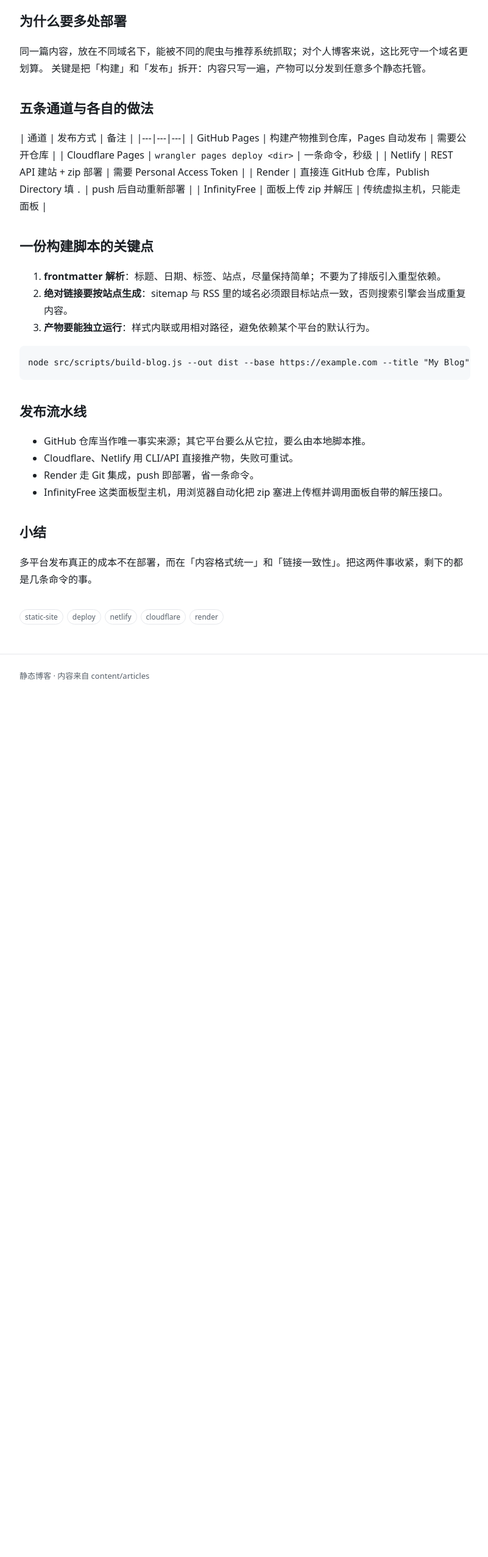
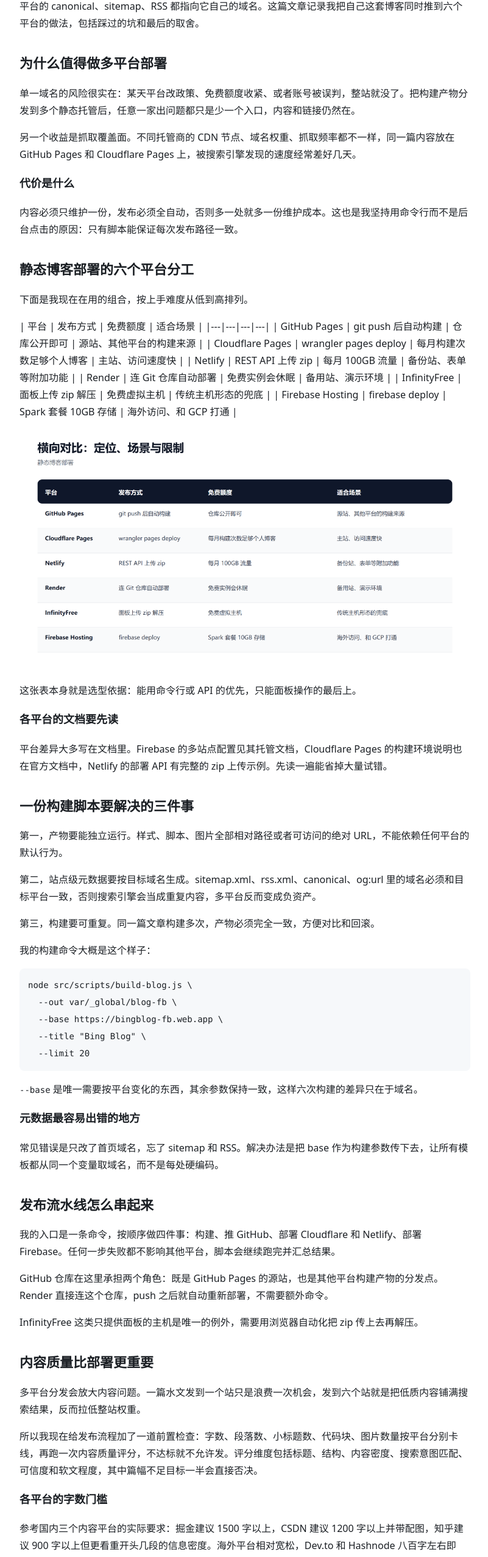
Before and after one commit to niceyayale/blog, a plain HTML site: page posts/static-blog-multi-platform-zh.html in a window 1280 px wide. Shown: the part 228-2781 px from the top of the page at 61% size, without its empty margins (238-1039 px from the left). Before the commit the page ends 1371 px from the top, so only its background shows below. Drawn offline with Linux system fonts and the light colour scheme.

Commit message:
update 2026-11-19

```diff
--- a/posts/static-blog-multi-platform-zh.html
+++ b/posts/static-blog-multi-platform-zh.html
@@ -1,21 +1,45 @@
 <!doctype html>
-<html lang="zh-CN"><head><meta charset="utf-8"><meta name="viewport" content="width=device-width,initial-scale=1"><title>把静态博客同时发布到五个免费平台：一份构建，五处上线</title><link rel="stylesheet" href="/assets/style.css"><link rel="alternate" type="application/rss+xml" title="RSS" href="/rss.xml"></head><body><header class="site"><div class="wrap"><a class="brand" href="/">EZ4 Blog</a><nav><a href="/">文章</a><a href="/tags.html">标签</a><a href="/about.html">关于</a><a href="/rss.xml">RSS</a></nav></div></header><main class="wrap"><h1>把静态博客同时发布到五个免费平台：一份构建，五处上线</h1><div class="meta">2026-11-19</div><article><h2 id="为什么要多处部署">为什么要多处部署</h2>
-<p>同一篇内容，放在不同域名下，能被不同的爬虫与推荐系统抓取；对个人博客来说，这比死守一个域名更划算。 关键是把「构建」和「发布」拆开：内容只写一遍，产物可以分发到任意多个静态托管。</p>
-<h2 id="五条通道与各自的做法">五条通道与各自的做法</h2>
-<p>| 通道 | 发布方式 | 备注 | |---|---|---| | GitHub Pages | 构建产物推到仓库，Pages 自动发布 | 需要公开仓库 | | Cloudflare Pages | <code>wrangler pages deploy &lt;dir&gt;</code> | 一条命令，秒级 | | Netlify | REST API 建站 + zip 部署 | 需要 Personal Access Token | | Render | 直接连 GitHub 仓库，Publish Directory 填 <code>.</code> | push 后自动重新部署 | | InfinityFree | 面板上传 zip 并解压 | 传统虚拟主机，只能走面板 |</p>
-<h2 id="一份构建脚本的关键点">一份构建脚本的关键点</h2>
-<ol>
-<li><strong>frontmatter 解析</strong>：标题、日期、标签、站点，尽量保持简单；不要为了排版引入重型依赖。</li>
-<li><strong>绝对链接要按站点生成</strong>：sitemap 与 RSS 里的域名必须跟目标站点一致，否则搜索引擎会当成重复内容。</li>
-<li><strong>产物要能独立运行</strong>：样式内联或用相对路径，避免依赖某个平台的默认行为。</li>
-</ol>
-<pre><code class="language-bash">node src/scripts/build-blog.js --out dist --base https://example.com --title &quot;My Blog&quot; --limit 20</code></pre>
-<h2 id="发布流水线">发布流水线</h2>
-<ul>
-<li>GitHub 仓库当作唯一事实来源；其它平台要么从它拉，要么由本地脚本推。</li>
-<li>Cloudflare、Netlify 用 CLI/API 直接推产物，失败可重试。</li>
-<li>Render 走 Git 集成，push 即部署，省一条命令。</li>
-<li>InfinityFree 这类面板型主机，用浏览器自动化把 zip 塞进上传框并调用面板自带的解压接口。</li>
-</ul>
+<html lang="zh-CN"><head><meta charset="utf-8"><meta name="viewport" content="width=device-width,initial-scale=1"><title>静态博客部署实战：一份构建，六个免费平台同步上线</title><link rel="stylesheet" href="/assets/style.css"><link rel="alternate" type="application/rss+xml" title="RSS" href="/rss.xml"></head><body><header class="site"><div class="wrap"><a class="brand" href="/">EZ4 Blog</a><nav><a href="/">文章</a><a href="/tags.html">标签</a><a href="/about.html">关于</a><a href="/rss.xml">RSS</a></nav></div></header><main class="wrap"><h1>静态博客部署实战：一份构建，六个免费平台同步上线</h1><div class="meta">2026-11-19</div><article><p>静态博客部署真正麻烦的地方，不是写页面，而是让同一份内容稳定地出现在多个托管平台上，并且每个平台的 canonical、sitemap、RSS 都指向它自己的域名。这篇文章记录我把自己这套博客同时推到六个平台的做法，包括踩过的坑和最后的取舍。</p>
+<h2 id="为什么值得做多平台部署">为什么值得做多平台部署</h2>
+<p>单一域名的风险很实在：某天平台改政策、免费额度收紧、或者账号被误判，整站就没了。把构建产物分发到多个静态托管后，任意一家出问题都只是少一个入口，内容和链接仍然在。</p>
+<p>另一个收益是抓取覆盖面。不同托管商的 CDN 节点、域名权重、抓取频率都不一样，同一篇内容放在 GitHub Pages 和 Cloudflare Pages 上，被搜索引擎发现的速度经常差好几天。</p>
+<h3 id="代价是什么">代价是什么</h3>
+<p>内容必须只维护一份，发布必须全自动，否则多一处就多一份维护成本。这也是我坚持用命令行而不是后台点击的原因：只有脚本能保证每次发布路径一致。</p>
+<h2 id="静态博客部署的六个平台分工">静态博客部署的六个平台分工</h2>
+<p>下面是我现在在用的组合，按上手难度从低到高排列。</p>
+<p>| 平台 | 发布方式 | 免费额度 | 适合场景 | |---|---|---|---| | GitHub Pages | git push 后自动构建 | 仓库公开即可 | 源站、其他平台的构建来源 | | Cloudflare Pages | wrangler pages deploy | 每月构建次数足够个人博客 | 主站、访问速度快 | | Netlify | REST API 上传 zip | 每月 100GB 流量 | 备份站、表单等附加功能 | | Render | 连 Git 仓库自动部署 | 免费实例会休眠 | 备用站、演示环境 | | InfinityFree | 面板上传 zip 解压 | 免费虚拟主机 | 传统主机形态的兜底 | | Firebase Hosting | firebase deploy | Spark 套餐 10GB 存储 | 海外访问、和 GCP 打通 |</p>
+<p><img alt="图 1：六个静态托管平台的发布方式与免费额度对照" src="https://cdn.jsdelivr.net/gh/niceyayale/blog@main/uploads/assets/static-blog-deploy-01-matrix.png" loading="lazy"></p>
+<p>这张表本身就是选型依据：能用命令行或 API 的优先，只能面板操作的最后上。</p>
+<h3 id="各平台的文档要先读">各平台的文档要先读</h3>
+<p>平台差异大多写在文档里。Firebase 的多站点配置见其托管文档，Cloudflare Pages 的构建环境说明也在官方文档中，Netlify 的部署 API 有完整的 zip 上传示例。先读一遍能省掉大量试错。</p>
+<h2 id="一份构建脚本要解决的三件事">一份构建脚本要解决的三件事</h2>
+<p>第一，产物要能独立运行。样式、脚本、图片全部相对路径或者可访问的绝对 URL，不能依赖任何平台的默认行为。</p>
+<p>第二，站点级元数据要按目标域名生成。sitemap.xml、rss.xml、canonical、og:url 里的域名必须和目标平台一致，否则搜索引擎会当成重复内容，多平台反而变成负资产。</p>
+<p>第三，构建要可重复。同一篇文章构建多次，产物必须完全一致，方便对比和回滚。</p>
+<p>我的构建命令大概是这个样子：</p>
+<pre><code class="language-bash">node src/scripts/build-blog.js \
+  --out var/_global/blog-fb \
+  --base https://bingblog-fb.web.app \
+  --title &quot;Bing Blog&quot; \
+  --limit 20</code></pre>
+<p><code>--base</code> 是唯一需要按平台变化的东西，其余参数保持一致，这样六次构建的差异只在于域名。</p>
+<h3 id="元数据最容易出错的地方">元数据最容易出错的地方</h3>
+<p>常见错误是只改了首页域名，忘了 sitemap 和 RSS。解决办法是把 base 作为构建参数传下去，让所有模板都从同一个变量取域名，而不是每处硬编码。</p>
+<h2 id="发布流水线怎么串起来">发布流水线怎么串起来</h2>
+<p>我的入口是一条命令，按顺序做四件事：构建、推 GitHub、部署 Cloudflare 和 Netlify、部署 Firebase。任何一步失败都不影响其他平台，脚本会继续跑完并汇总结果。</p>
+<p>GitHub 仓库在这里承担两个角色：既是 GitHub Pages 的源站，也是其他平台构建产物的分发点。Render 直接连这个仓库，push 之后就自动重新部署，不需要额外命令。</p>
+<p>InfinityFree 这类只提供面板的主机是唯一的例外，需要用浏览器自动化把 zip 传上去再解压。</p>
+<h2 id="内容质量比部署更重要">内容质量比部署更重要</h2>
+<p>多平台分发会放大内容问题。一篇水文发到一个站只是浪费一次机会，发到六个站就是把低质内容铺满搜索结果，反而拉低整站权重。</p>
+<p>所以我现在给发布流程加了一道前置检查：字数、段落数、小标题数、代码块、图片数量按平台分别卡线，再跑一次内容质量评分，不达标就不允许发。评分维度包括标题、结构、内容密度、搜索意图匹配、可信度和软文程度，其中篇幅不足目标一半会直接否决。</p>
+<h3 id="各平台的字数门槛">各平台的字数门槛</h3>
+<p>参考国内三个内容平台的实际要求：掘金建议 1500 字以上，CSDN 建议 1200 字以上并带配图，知乎建议 900 字以上但更看重开头几段的信息密度。海外平台相对宽松，Dev.to 和 Hashnode 八百字左右即可。</p>
+<h2 id="常见问题">常见问题</h2>
+<h3 id="多平台发布会被判重复内容吗">多平台发布会被判重复内容吗</h3>
+<p>会，如果 canonical 处理不当。每个平台都必须声明自己的 canonical，让搜索引擎把其他域名上的同一篇内容视为副本。</p>
+<h3 id="免费额度够用吗">免费额度够用吗</h3>
+<p>个人博客的量级基本够。真正会超的是构建次数和带宽，前者靠减少无谓的重新构建，后者靠图片压缩和 CDN 缓存。</p>
+<h3 id="需要自建服务器吗">需要自建服务器吗</h3>
+<p>不需要。静态站的全部计算都在构建阶段完成，托管商只负责发文件，这是它比动态站省心的根本原因。</p>
 <h2 id="小结">小结</h2>
-<p>多平台发布真正的成本不在部署，而在「内容格式统一」和「链接一致性」。把这两件事收紧，剩下的都是几条命令的事。</p></article><p style="margin-top:32px"><a class="tag" href="/tags.html#static-site">static-site</a><a class="tag" href="/tags.html#deploy">deploy</a><a class="tag" href="/tags.html#netlify">netlify</a><a class="tag" href="/tags.html#cloudflare">cloudflare</a><a class="tag" href="/tags.html#render">render</a></p></main><footer class="site"><div class="wrap">静态博客 · 内容来自 content/articles</div></footer></body></html>
+<p>静态博客部署的核心是把构建和发布彻底解耦：内容只写一遍，产物按平台重新生成元数据，发布交给命令。做到这三点，多一个平台只是多一行命令的事。</p></article><p style="margin-top:32px"><a class="tag" href="/tags.html#static-site">static-site</a><a class="tag" href="/tags.html#deploy">deploy</a><a class="tag" href="/tags.html#netlify">netlify</a><a class="tag" href="/tags.html#cloudflare">cloudflare</a><a class="tag" href="/tags.html#firebase">firebase</a></p></main><footer class="site"><div class="wrap">静态博客 · 内容来自 content/articles</div></footer></body></html>
```
Also changed, not shown: index.html (+1 -1 lines), rss.xml (+1 -1 lines), tags.html (+5 -5 lines).
